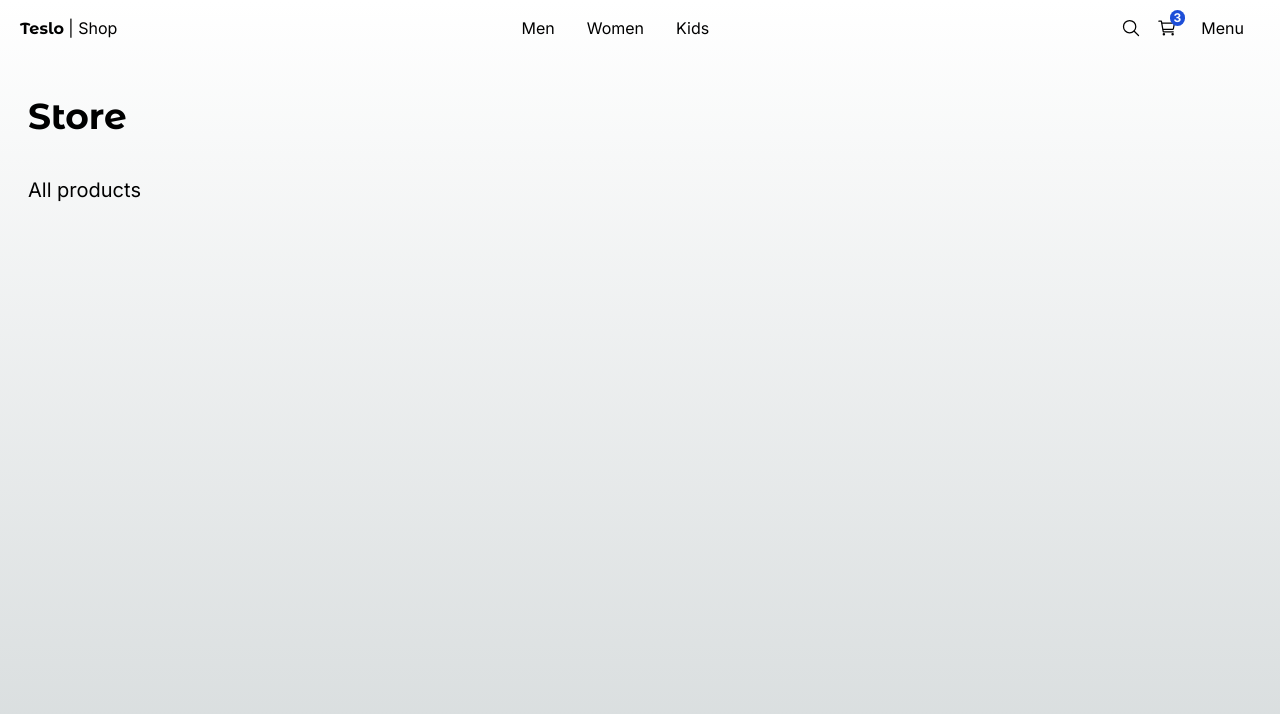
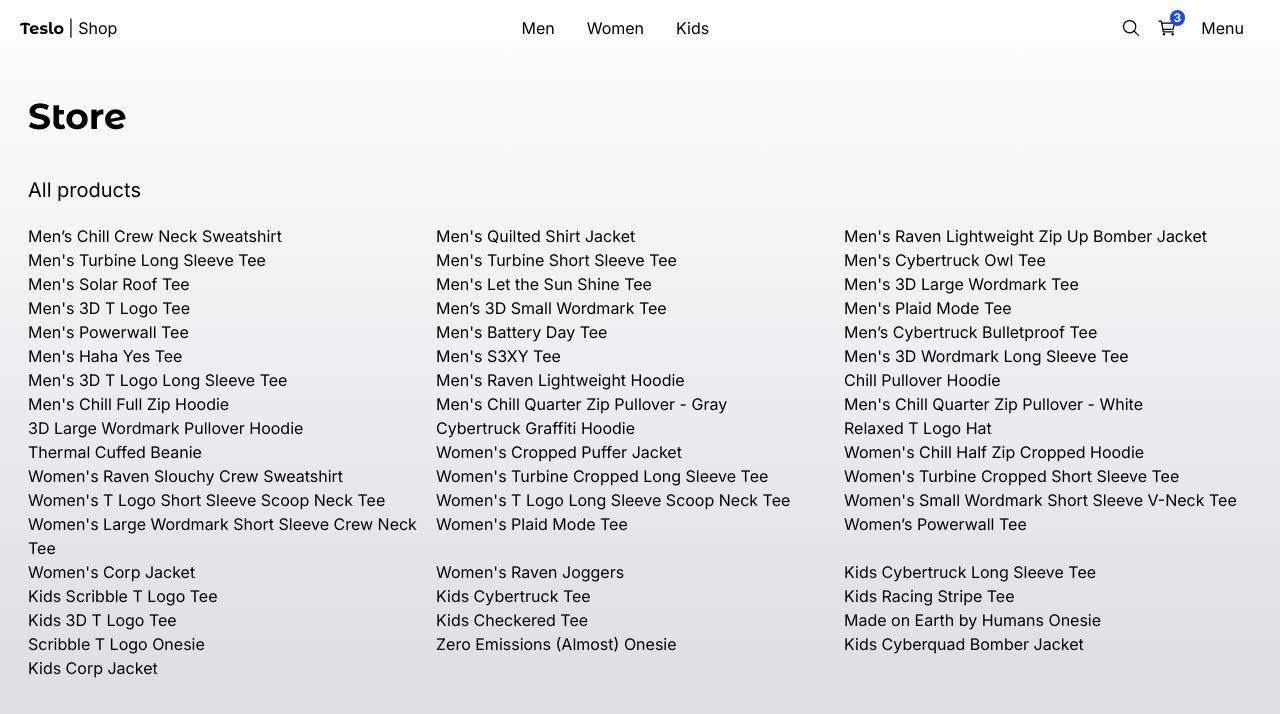
Before and after one commit to ChuckmonsterXlx/teslo-shop, a Next.js app: page / in a window 1280 px wide. Shown: the top 714 px of the page. Built offline with nearby package versions, Linux system fonts and the light colour scheme.

Commit message:
feat(products): added grid for products

```diff
--- a/src/app/(shop)/page.tsx
+++ b/src/app/(shop)/page.tsx
@@ -1,11 +1,16 @@
 import React from "react";
 
-import { Title } from "@/components";
+import { ProductGrid, Title } from "@/components";
+import { initialData } from "@/seed/seed";
+
+const products = initialData.products;
 
 export default function HomePage() {
   return (
     <>
       <Title title="Store" subtitle="All products" />
+
+      <ProductGrid products={products} />
     </>
   );
 }
--- a/src/components/index.ts
+++ b/src/components/index.ts
@@ -2,3 +2,6 @@
 export * from "./ui/top-menu/TopMenu";
 export * from "./ui/not-found/PageNotFound";
 export * from "./ui/title/Title";
+
+// products
+export * from "./products/product-grid/ProductGrid";
--- /dev/null
+++ b/src/components/products/product-grid/ProductGrid.tsx
@@ -0,0 +1,15 @@
+import { Product } from "@/interfaces";
+
+interface Props {
+  products: Product[];
+}
+
+export const ProductGrid = ({ products }: Props) => {
+  return (
+    <div className="grid grid-cols-2 sm:grid-cols-3 mb-10">
+      {products.map((product) => (
+        <span key={product.slug}>{product.title}</span>
+      ))}
+    </div>
+  );
+};
--- /dev/null
+++ b/src/interfaces/index.ts
@@ -0,0 +1 @@
+export * from "./product.interface";
```
Also changed, not shown: src/interfaces/product.interface.ts (added, +16 -0 lines).
